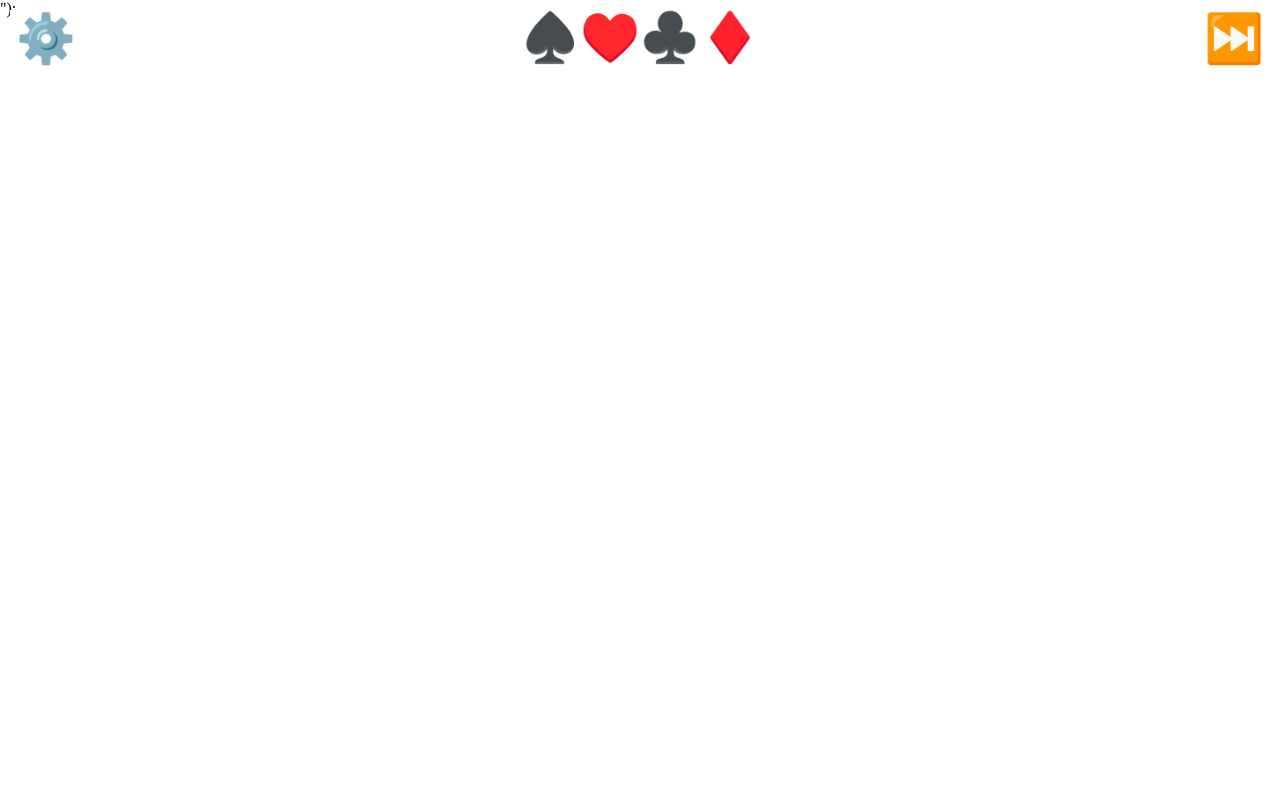
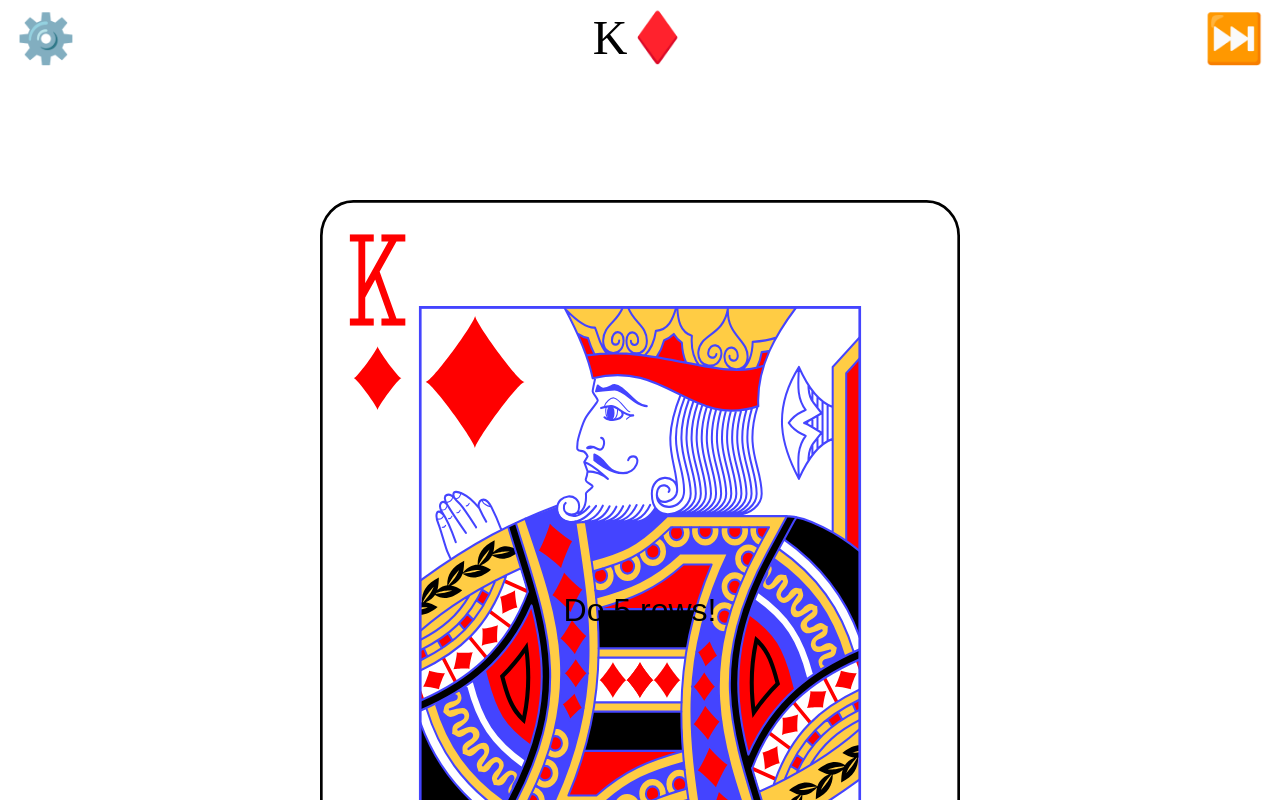
Before and after one commit to BobbyBobster/fitdex, a plain HTML site: page index.html in a window 1280 px wide. Both pictures are taken after a click on the button "▶️". Drawn offline with Linux system fonts and the light colour scheme.

Commit message:
add functionality, works reasonably now

```diff
--- a/index.html
+++ b/index.html
@@ -11,15 +11,16 @@
     <link rel="icon" type="image/png" href="/img/icon-192.png">
     <link rel="apple-touch-icon" href="/img/icon-192.png">
     <script defer type="text/javascript" src="/js/card.js"></script>
+    <script defer type="text/javascript" src="/js/functions.js"></script>
+    <script defer type="text/javascript" src="/js/ui.js"></script>
     <script defer type="text/javascript" src="/js/background.js"></script>
-    <script defer type="text/javascript" src="/js/ui.js"></script>
   </head>
   <body>
     <div id="visual" class="emoji">♠️♥️♣️♦️</div>
     <div id="ui-banner">
       <button id="settings" class="emoji">⚙️</button>
-      <button id="next" class="emoji">⏭️</button>
-    </div>");
+      <button id="next" class="emoji" style="visibility: hidden">⏭️</button>
+    </div>
     <div id="explanation">
       <p>You will be dealt a random card. The suit of this card determines which exercise
       you must perform, the face will determine the amount of repetitions to perform said
--- a/js/app.js
+++ b/js/app.js
@@ -22,11 +22,11 @@ const app = {
 
 const opt = {
   time: 60,
-  exercises: ["pushups", "squats", "sit-ups", "seconds plank"],
+  exercises: ["pushups", "squats", "sit-ups", "rows"],
   amountPerExercise: {
-    Ace: 10,
-    Jack: 11,
-    Queen: 12,
-    King: 13
+    Ace: 5,
+    Jack: 5,
+    Queen: 5,
+    King: 5
   }
 }
--- a/js/card.js
+++ b/js/card.js
@@ -27,4 +27,28 @@ class Card {
     return opt.exercises[app.suits.indexOf(this.suit)];
   }
 
+  get imagePath() {
+    if (this.rank === "10")
+      return `/img/cards/10${this.suit[0]}.svg`;
+    return `/img/cards/${this.rank[0]}${this.suit[0]}.svg`;
+  }
+
+  get emoji() {
+    switch (this.suit) {
+      case "Spades":
+        return "♠️";
+      case "Hearts":
+        return "♥️";
+      case "Clubs":
+        return "♣️";
+      case "Diamonds":
+        return "♦️";
+    }
+  }
+
+  get visual() {
+    if (this.rank === "10")
+      return `10${this.emoji}`;
+    return `${this.rank[0]}${this.emoji}`;
+  }
 }
--- a/js/functions.js
+++ b/js/functions.js
@@ -14,3 +14,9 @@ function createDeck() {
       deck.push(new Card(app.ranks[idx], app.suits[jdx]));
   return deck;
 }
+
+function loadCard(card) {
+  const sprite = new Image();
+  sprite.src = card.imagePath;
+  sprite.crossOrigin = "anonymous";
+}
--- a/js/ui.js
+++ b/js/ui.js
@@ -7,33 +7,76 @@
   canvas.offscreen.height = 340;
   const ctxOffscreen = canvas.offscreen.getContext("2d");
 
-  const cardSprites = new Image();
-  cardSprites.src = "img/cards/2C.svg";
-  cardSprites.crossOrigin = "anonymous";
-  cardSprites.onload = () => {
-    ctxOffscreen.drawImage(cardSprites, 0, 0);
+
+  const settings = document.querySelector("#settings");
+  settings.addEventListener("click", (event) => {
+  });
+
+
+  let deck = createDeck();
+  const exerciseInfo = document.querySelector("#exercise p");
+  const visualInfo = document.querySelector("#visual");
+  let preloaded = new Image();
+  preloaded.crossOrigin = "anonymous";
+  const nextCard = () => {
+    if (deck.length === 0)
+      return;
+
+    const card = deck.pop();
+    if (preloaded.src !== "") {
+      ctx.drawImage(preloaded, app.currentX, app.currentY, app.cardWidth, app.cardHeight);
+    } else {
+      const img = new Image();
+      img.src = card.imagePath;
+      img.crossOrigin = "anonymous";
+      img.onload = () => {
+        ctx.drawImage(img, app.currentX, app.currentY, app.cardWidth, app.cardHeight);
+      };
+    }
+    if (deck.length !== 0)
+      preloaded.src = deck[deck.length - 1].imagePath;
+
+    visualInfo.innerText = card.visual;
+    //exerciseInfo.innerText = card.name;
+    exerciseInfo.innerText = `Do ${card.number} ${card.exercise}!`;
+    //loadCard(deck[deck.length - 1]);
+  };
+
+  const endOfDeck = () => {
+    ctx.clearRect(0, 0, canvas.width, canvas.height);
+    document.querySelectorAll("#explanation p").forEach((element) => {
+      element.style = "visibility: visible;";
+    });
+    play.style = "display:;";
+    document.querySelector("#next").style = "visibility: hidden;";
   };
 
   const play = document.querySelector("#play");
   play.addEventListener("click", (event) => {
     document.querySelectorAll("#explanation p").forEach((element) => {
-      element.style = "display: none";
+      element.style = "visibility: hidden;";
     });
-    //nextCard();
-    play.remove();
-  });
+    play.style = "display: none;";
+    document.querySelector("#next").style = "visibility: visible;";
 
-  const settings = document.querySelector("#settings");
-  settings.addEventListener("click", (event) => {
+    deck = createDeck();
+    preloaded = new Image();
+    nextCard();
   });
 
   const next = document.querySelector("#next");
-  const exerciseInfo = document.querySelector("#exercise p");
   next.addEventListener("click", (event) => {
-    //nextCard();
+    if (deck.length === 0) {
+      endOfDeck();
+      return;
+    }
+
+    nextCard();
   });
 
+}
 
+  /*
   const drawTimer = () => {
     ctx.fillStyle = "black";
     ctx.font = "5em sans-serif";
@@ -61,4 +104,4 @@
       --seconds;
     }, 1000);
   };
-}
+  */
```
